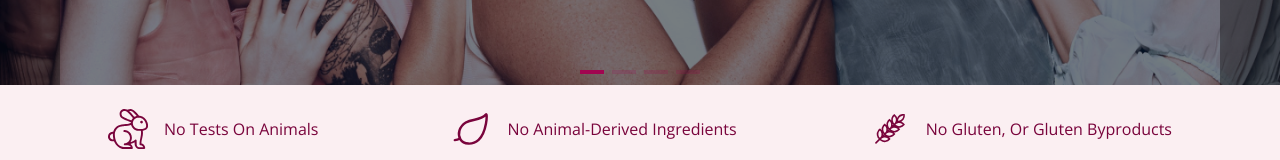
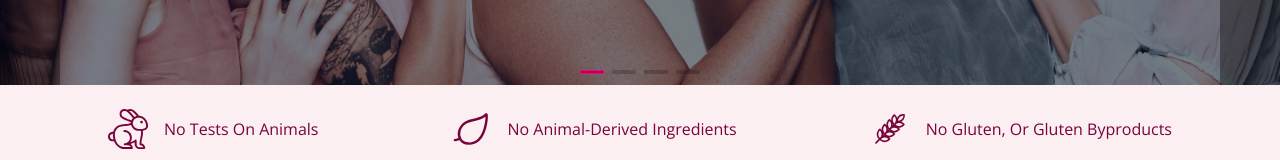
Before and after one commit to IsAmirMmd/beautya-react, a React (Create React App) app: page / in a window 1280 px wide. Shown: the part 574-734 px from the top of the page. Built offline with nearby package versions, Linux system fonts and the light colour scheme.

Commit message:
adding style to bullet

```diff
--- a/src/App.css
+++ b/src/App.css
@@ -1,9 +1,11 @@
 .App {
   text-align: center;
 }
-
+html .swiper-pagination-bullet-active {
+  background: #a10550;
+  border: 1px solid #f50779;
+}
 html .swiper-pagination-bullet {
-  background: #a10550;
   border-radius: 0;
   width: 24px;
   height: 4px;
```
